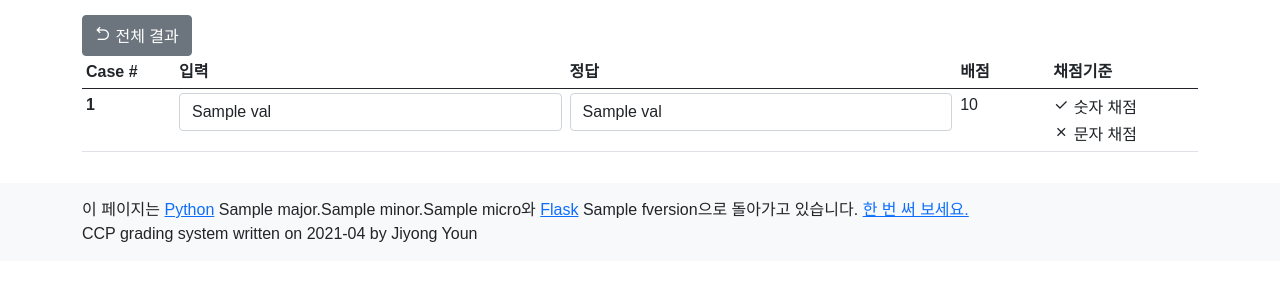
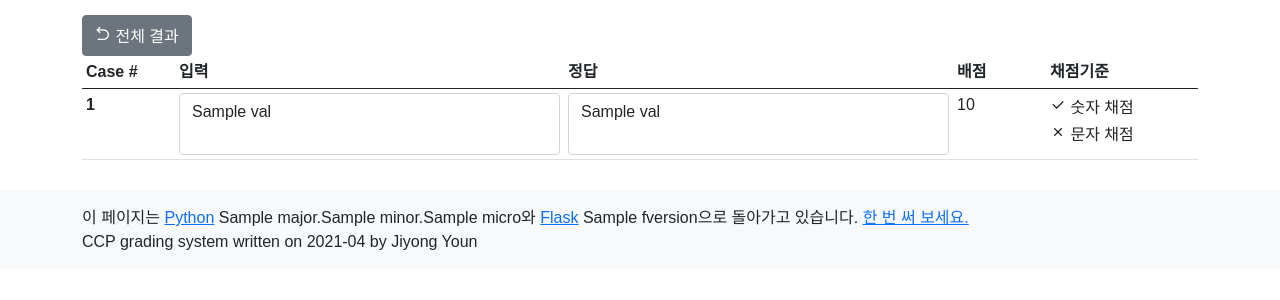
Before and after one commit to hletrd/CCP2021, a Flask app: template templates/validation_public.html in a window 1280 px wide. Shown: the part 59-359 px from the top of the page. Run offline with Flask 2, Linux system fonts and the light colour scheme; the template is opened without the code that fills it: most values are stand-ins (such as "Sample title", 1, 10 or a date in 2020); some libraries are stand-ins or nearby versions.

Commit message:
flexible textarea to display validation sets

```diff
--- a/grader.py
+++ b/grader.py
@@ -563,6 +563,8 @@ def project_data(project_name):
 			val_set = c.fetchall()
 			val_set = list(map(lambda x: list(x), val_set))
 			for i in val_set:
+				i.append(i[1].count('\n')+1)
+				i.append(i[2].count('\n')+1)
 				i[3] = json.loads(i[3])
 				i[2] = i[2].replace('\n', '\\n')
 				i[1] = i[1].replace('\n', '\\n')
--- a/templates/validation_public.html
+++ b/templates/validation_public.html
@@ -1,5 +1,10 @@
 {%include '_header.html'%}
 <a href="/project/{{data.project_name}}" class="btn btn-secondary"><i class="ri-arrow-go-back-line"></i> 전체 결과</a>
+<style>
+textarea {
+	resize: none;
+}
+</style>
 <table class="table table-sm">
 	<thead>
 		<tr>
@@ -14,8 +19,8 @@
 		{%for i in data.val_set%}
 		<tr data-id="{{i[0]}}">
 			<th>{{i[0]}}</th>
-			<td><input class="form-control" type="text" value="{{i[1]}}"></td>
-			<td><input class="form-control" type="text" value="{{i[2]}}"></td>
+			<td><textarea rows="{{i[4]}}" class="form-control">{{i[1] | replace("\\n", "\n")}}</textarea></td>
+			<td><textarea rows="{{i[5]}}" class="form-control">{{i[2] | replace("\\n", "\n")}}</textarea></td>
 			<td>{{i[3].score}}</td>
 			<td>
 				<div class="">
```
